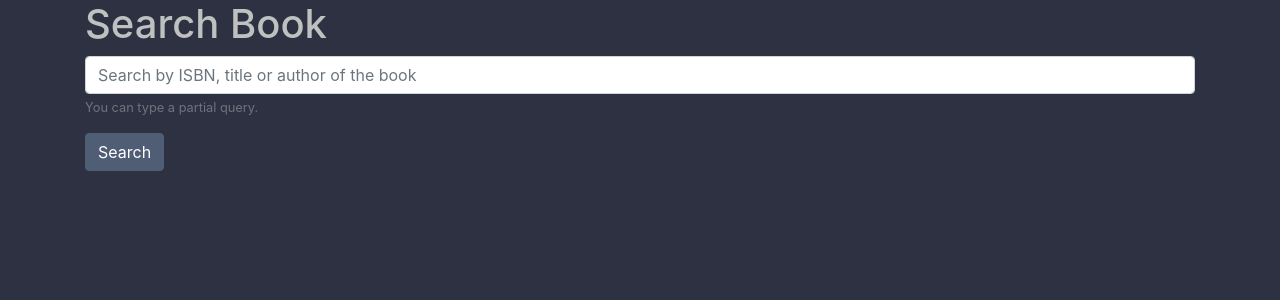
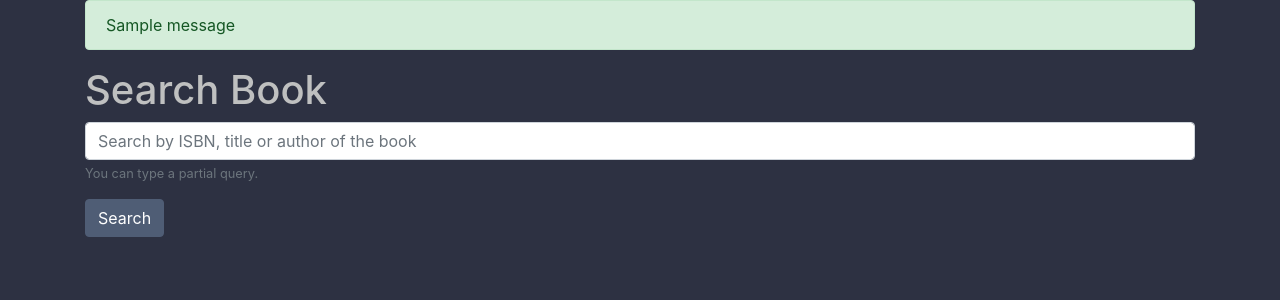
Before and after one commit to gonvalhector/r8books, a Django app: page / in a window 1280 px wide. Shown: the part 66-366 px from the top of the page. Run offline with Django 3.2, Linux system fonts and the light colour scheme; a user stored in the database is signed in; tables that the repository leaves empty hold one stand-in row (values such as "Sample post"); one stand-in notice (Sample message) is shown; parts of the project's set-up code (start-up, migrations or seed data) failed here and were passed over; some libraries are stand-ins or nearby versions.

Commit message:
added django messages for alerts

```diff
--- a/review/templates/review/layout.html
+++ b/review/templates/review/layout.html
@@ -32,7 +32,7 @@
                             </li>
                             {% else %}
                             <li class="nav-item">
-                                        <a class="nav-link" href="{% url 'index' %}"><img src="{% static 'review/images/icons/search.svg" class="icon">Search Book</a>
+                                <a class="nav-link" href="{% url 'index' %}"><img src="{% static 'review/images/icons/search.svg' %}" class="icon">Search Book</a>
                             </li>
                             {% endif %}
                             <li class="nav-item">
@@ -65,9 +65,13 @@
         </header>
         <main>
             <div class="container">
-                {% if message %}
-                    <div class="alert alert-dark" role="alert">
+                {% if messages %}
+                <div class="messages">
+                    {% for message in messages %}
+                    <div class="alert alert-{% if message.level == DEFAULT_MESSAGE_LEVELS.DEBUG %}dark{% elif message.level == DEFAULT_MESSAGE_LEVELS.INFO  %}info{% elif message.level == DEFAULT_MESSAGE_LEVELS.SUCCESS %}success{% elif message.level == DEFAULT_MESSAGE_LEVELS.WARNING %}warning{% else %}danger{% endif %}" role="alert">
                         {{ message }}
+                    </div>
+                    {% endfor %}
                 </div>
                 {% endif %}
                 {% block main %}{% endblock %}
--- a/review/views.py
+++ b/review/views.py
@@ -5,6 +5,7 @@ from django.http import HttpResponse, HttpResponseRedirect
 from django.urls import reverse
 from django.contrib.auth.models import User
 from django.contrib.auth import authenticate, login, logout
+from django.contrib import messages
 from .models import books, reviews
 
 # Create your views here.
@@ -14,6 +15,7 @@ def index(request):
     # When the user is redirected or they follow a link
     if request.method == "GET":
         if not request.user.is_authenticated:
+            messages.add_message(request, messages.WARNING, "You must be logged in.")
             return HttpResponseRedirect(reverse("login"))
         return render(request, "review/index.html")
     # When the user submits a form (POST)
@@ -25,22 +27,19 @@ def index(request):
         # If there is no search query
         if not searchquery:
             # Return error message
-            message = "Please, input a title, author or the ISBN number of a book."
-            return render(request, "review/index.html", {"message": message})
+            messages.add_message(request, messages.ERROR, "Please, input a title, author or the ISBN number of a book.")
+            return HttpResponseRedirect(reverse("index"))
         # Query the database for books by title
         #resultsbytitle = db.execute("SELECT * FROM books WHERE title LIKE :searchquery", {"searchquery": searchquery}).fetchall()
         resultsbytitle = books.objects.filter(title__icontains=searchquery)
-        print(resultsbytitle)
         # Query the database for books by author
         #resultsbyauthor = db.execute("SELECT * FROM books WHERE author LIKE :searchquery", {"searchquery": searchquery}).fetchall()
         resultsbyauthor = books.objects.filter(author__icontains=searchquery)
-        print(resultsbyauthor)
         # Query the database for books by ISBN
         #resultsbyisbn = db.execute("SELECT * FROM books WHERE isbn LIKE :searchquery", {"searchquery": searchquery}).fetchall()
         resultsbyisbn = books.objects.filter(isbn__icontains=searchquery)
-        print(resultsbyisbn)
-        message = f"resultsbytitle: {resultsbytitle}\nresultsbyauthor: {resultsbyauthor}\nresultsbyisbn: {resultsbyisbn}"
-        return render(request, "review/index.html", {"message": message})
+        messages.add_message(request, messages.INFO, f"resultsbytitle: {resultsbytitle}\nresultsbyauthor: {resultsbyauthor}\nresultsbyisbn: {resultsbyisbn}")
+        return HttpResponseRedirect(reverse("index"))
 
 def register(request):
     """Display user registration form and register a new user."""
@@ -48,50 +47,58 @@ def register(request):
     # When the user is redirected or they follow a link
     if request.method == "GET":
         if request.user.is_authenticated:
-            message = "You are logged in. Log out to create an account."
-        else:
-            message = None
-        return render(request, "review/register.html", {"message": message})
+            messages.add_message(request, messages.WARNING, "You are logged in. Log out to create an account.")
+        return render(request, "review/register.html")
     # When the user submits a form (POST)
     else:
         # If the user is currently logged in
         if request.user.is_authenticated:
-            return render(request, "review/register.html", {"message": "Please log out before registering a new account."})
+            messages.add_message(request, messages.ERROR, "Please log out before registering a new account.")
+            return HttpResponseRedirect(reverse("register"))
         # Validate username
         username = request.POST["username"]
         # If no username is provided in field
         if not username:
-            return render(request, "review/register.html", {"message": "Please provide a username."})
+            messages.add_message(request, messages.ERROR, "Please provide a username.")
+            return HttpResponseRedirect(reverse("register"))
         # If username is longer than 150 characters
         if len(username) > 150:
-            return render(request, "review/register.html", {"message": "Please provide a username with 150 characters or fewer."})
+            messages.add_message(request, messages.ERROR, "Please provide a username with 150 characters or fewer.")
+            return HttpResponseRedirect(reverse("register"))
         # Validate optional first name
         first_name = request.POST["first_name"]
         if first_name:
             if len(first_name) > 30:
-                return render(request, "review/register.html", {"message": "Please provide a first name with 30 characters or fewer."})
+                messages.add_message(request, messages.ERROR, "Please provide a first name with 30 characters or fewer.")
+                return HttpResponseRedirect(reverse("register"))
         # Validate optional last name
         last_name = request.POST["last_name"]
         if last_name:
             if len(last_name) > 150:
-                return render(request, "review/register.html", {"message": "Please provide a last name with 150 characters or fewer."})
+                messages.add_message(request, messages.ERROR, "Please provide a last name with 150 characters or fewer.")
+                return HttpResponseRedirect(reverse("register"))
         # Validate optional email
         email = request.POST["email"]
         # Validate Password
         password = request.POST["password1"]
         password_confirm = request.POST["password2"]
         if not password:
-            return render(request, "review/register.html", {"message": "Please provide a password."})
+            messages.add_message(request, messages.ERROR, "Please provide a password.")
+            return HttpResponseRedirect(reverse("register"))
         if not password_confirm:
-            return render(request, "review/register.html", {"message": "Please provide a password confirmation."})
+            messages.add_message(request, messages.ERROR, "Please provide a password confirmation.")
+            return HttpResponseRedirect(reverse("register"))
         if password != password_confirm:
-            return render(request, "review/register.html", {"message": "Please provide a password confirmation that matches the password."})
+            messages.add_message(request, messages.ERROR, "Please provide a password confirmation that matches the password.")
+            return HttpResponseRedirect(reverse("register"))
         if len(password) < 8:
-            return render(request, "review/register.html", {"message": "Please provide a password longer than 8 characters."})
+            messages.add_message(request, messages.ERROR, "Please provide a password longer than 8 characters.")
+            return HttpResponseRedirect(reverse("register"))
         # Check if the user already exists in the database
         try:
             if User.objects.get(username=username) or User.objects.get(email=email):
-                return render(request, "review/register.html", {"message": "That username or email have already been registered."})
+                messages.add_message(request, messages.ERROR, "That username or email have already been registered.")
+                return HttpResponseRedirect(reverse("register"))
         except User.DoesNotExist:
             # Register new user
             newuser = User.objects.create_user(username, email, password)
@@ -104,6 +111,7 @@ def register(request):
             user = authenticate(request, username=username, password=password)
             if user is not None:
                 login(request, user)
+                messages.add_message(request, messages.SUCCESS, "Logged in succesfully!")
                 return HttpResponseRedirect(reverse("index"))
 
 
@@ -117,18 +125,23 @@ def login_view(request):
     else:
         # If the user is currently logged in
         if request.user.is_authenticated:
-            return render(request, "review/login.html", {"message": "Please log out first."})
+            messages.add_message(request, messages.ERROR, "Please log out first.")
+            return HttpResponseRedirect(reverse("login"))
         username = request.POST["username"]
         if not username:
-            return render(request, "review/login.html", {"message": "Please provide a username."})
+            messages.add_message(request, messages.ERROR, "Please provide a username.")
+            return HttpResponseRedirect(reverse("login"))
         password = request.POST["password"]
         if not password:
-            return render(request, "review/login.html", {"message": "Please provide a password."})
+            messages.add_message(request, messages.ERROR, "Please provide a password.")
+            return HttpResponseRedirect(reverse("login"))
         user = authenticate(request, username=username, password=password)
         if user is None:
-            return render(request, "review/login.html", {"message": "User does not exist."})
+            messages.add_message(request, messages.ERROR, "User could not be authenticated.")
+            return HttpResponseRedirect(reverse("login"))
         else:
             login(request, user)
+            messages.add_message(request, messages.SUCCESS, "Logged in succesfully!")
             return HttpResponseRedirect(reverse("index"))
 
 
@@ -136,4 +149,5 @@ def logout_view(request):
     """Log user out."""
 
     logout(request)
+    messages.add_message(request, messages.SUCCESS, "Logged out succesfully.")
     return HttpResponseRedirect(reverse("login"))
```
Lines whose indentation alone changed are shown as unchanged.
